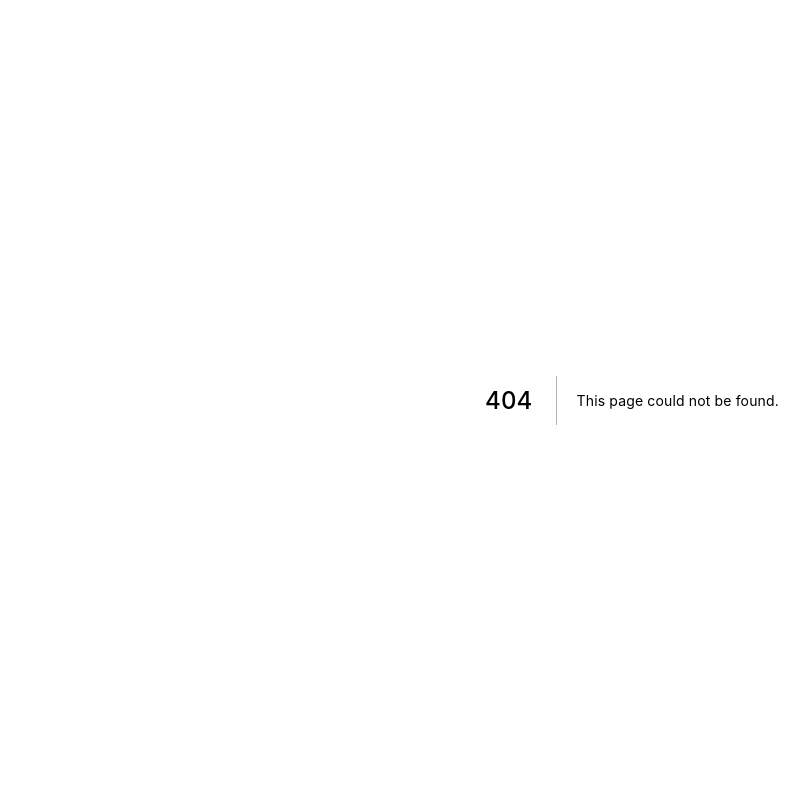
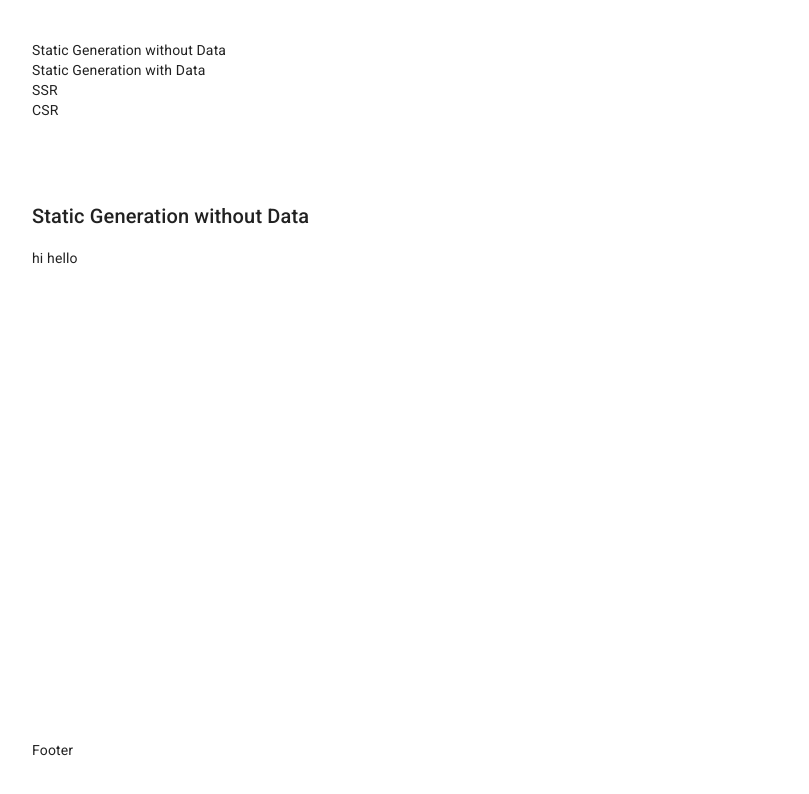
Before and after one commit to justinaus/lernanext, a Next.js app in the folder packages/pc/: page /staticGenerationWithoutData in a window 1280 px wide. Before the commit this address had no page. Shown: the top 794 px of the page, without its empty margins (8-817 px from the left). Built offline with nearby package versions, Linux system fonts and the light colour scheme.

Commit message:
Add nextjs pages

```diff
--- a/packages/pc/components/layout/Header/index.tsx
+++ b/packages/pc/components/layout/Header/index.tsx
@@ -6,23 +6,23 @@ export default function Header() {
     <header className="p-10">
       <ul>
         <li>
-          <Link href="/aaa">
-            <a>aaa</a>
+          <Link href="/staticGenerationWithoutData">
+            <a>Static Generation without Data</a>
           </Link>
         </li>
         <li>
-          <Link href="/bbb">
-            <a>bbb</a>
+          <Link href="/staticGenerationWithData">
+            <a>Static Generation with Data</a>
           </Link>
         </li>
         <li>
-          <Link href="/ccc">
-            <a>ccc</a>
+          <Link href="/ssr">
+            <a>SSR</a>
           </Link>
         </li>
         <li>
-          <Link href="/ddd">
-            <a>ddd</a>
+          <Link href="/csr">
+            <a>CSR</a>
           </Link>
         </li>
       </ul>
--- a/packages/pc/package.json
+++ b/packages/pc/package.json
@@ -11,12 +11,13 @@
     "build-storybook": "build-storybook"
   },
   "dependencies": {
-    "@justinaus/shared": "^1.0.1",
+    "@justinaus/shared": "^1.0.2",
     "@material-ui/core": "^4.12.3",
     "classnames": "^2.3.1",
     "next": "11.1.2",
     "react": "17.0.2",
-    "react-dom": "17.0.2"
+    "react-dom": "17.0.2",
+    "swr": "^1.0.1"
   },
   "devDependencies": {
     "@babel/core": "^7.15.5",
--- a/packages/pc/pages/_app.tsx
+++ b/packages/pc/pages/_app.tsx
@@ -4,6 +4,7 @@ import 'tailwindcss/tailwind.css';
 import { CssBaseline, ThemeProvider } from '@material-ui/core';
 import type { AppProps } from 'next/app';
 import React from 'react';
+import { SWRConfig } from 'swr';
 
 import { theme } from '../styles/theme';
 
@@ -17,7 +18,20 @@ function MyApp({ Component, pageProps }: AppProps) {
   return (
     <ThemeProvider theme={theme}>
       <CssBaseline />
-      <Component {...pageProps} />
+      <SWRConfig
+        value={{
+          onError: (error, key) => {
+            if (error.status !== 403 && error.status !== 404) {
+              // We can send the error to Sentry,
+              // or show a notification UI.
+              console.log(key);
+              console.error(error);
+            }
+          },
+        }}
+      >
+        <Component {...pageProps} />
+      </SWRConfig>
     </ThemeProvider>
   );
 }
--- /dev/null
+++ b/packages/pc/pages/csr/index.tsx
@@ -0,0 +1,33 @@
+import { http } from '@justinaus/shared';
+import { Typography } from '@material-ui/core';
+import Head from 'next/head';
+import React from 'react';
+import useSWR from 'swr';
+
+import Layout from '../../components/layout/Layout';
+
+const fetcher = (url: string) => http.get(url).then((res) => res.data);
+
+export default function Csr() {
+  const { data, error } = useSWR('/posts/1', fetcher);
+
+  return (
+    <Layout>
+      <Head>
+        <title>CSR</title>
+        <meta name="description" content="CSR" />
+      </Head>
+      <Typography variant="h6" className="mb-4">
+        CSR
+      </Typography>
+      {error ? (
+        <div>데이터를 정상적으로 불러오지 못했습니다.</div>
+      ) : (
+        <div>
+          <div>title: {data?.title}</div>
+          <div>body: {data?.body}</div>
+        </div>
+      )}
+    </Layout>
+  );
+}
--- /dev/null
+++ b/packages/pc/pages/ssr/index.tsx
@@ -0,0 +1,53 @@
+import { http, IPost } from '@justinaus/shared';
+import { Typography } from '@material-ui/core';
+import { GetServerSidePropsContext } from 'next';
+import Head from 'next/head';
+import React from 'react';
+
+import Layout from '../../components/layout/Layout';
+
+export async function getServerSideProps(context: GetServerSidePropsContext) {
+  let data;
+
+  try {
+    const response = await http.get('/posts/1');
+
+    // map data.
+
+    data = response?.data;
+  } catch (error) {
+    console.error(error);
+  }
+
+  return {
+    props: {
+      data: data || null,
+    },
+  };
+}
+
+interface Props {
+  data: IPost | null;
+}
+
+export default function Ssr({ data }: Props) {
+  return (
+    <Layout>
+      <Head>
+        <title>SSR</title>
+        <meta name="description" content="SSR" />
+      </Head>
+      <Typography variant="h6" className="mb-4">
+        SSR
+      </Typography>
+      {data ? (
+        <div>
+          <div>title: {data?.title}</div>
+          <div>body: {data?.body}</div>
+        </div>
+      ) : (
+        <div>데이터를 정상적으로 불러오지 못했습니다.</div>
+      )}
+    </Layout>
+  );
+}
--- /dev/null
+++ b/packages/pc/pages/staticGenerationWithData/index.tsx
@@ -0,0 +1,48 @@
+import { http, IPost } from '@justinaus/shared';
+import { Typography } from '@material-ui/core';
+import Head from 'next/head';
+import React from 'react';
+
+import Layout from '../../components/layout/Layout';
+
+export async function getStaticProps() {
+  // Get external data from the file system, API, DB, etc.
+
+  let data;
+
+  try {
+    const response = await http.get('/posts/1');
+
+    // map data.
+
+    data = response?.data;
+  } catch (error) {
+    console.error(error);
+  }
+
+  return {
+    props: {
+      data: data || null,
+    },
+  };
+}
+
+interface Props {
+  data: IPost | null;
+}
+
+export default function StaticGenerationWithData({ data }: Props) {
+  return (
+    <Layout>
+      <Head>
+        <title>Static Generation with Data</title>
+        <meta name="description" content="Static Generation with Data" />
+      </Head>
+      <Typography variant="h6" className="mb-4">
+        Static Generation with Data
+      </Typography>
+      <div>title: {data?.title}</div>
+      <div>body: {data?.body}</div>
+    </Layout>
+  );
+}
--- /dev/null
+++ b/packages/pc/pages/staticGenerationWithoutData/index.tsx
@@ -0,0 +1,20 @@
+import { Typography } from '@material-ui/core';
+import Head from 'next/head';
+import React from 'react';
+
+import Layout from '../../components/layout/Layout';
+
+export default function StaticGenerationWithoutData() {
+  return (
+    <Layout>
+      <Head>
+        <title>Static Generation without Data</title>
+        <meta name="description" content="Static Generation without Data" />
+      </Head>
+      <Typography variant="h6" className="mb-4">
+        Static Generation without Data
+      </Typography>
+      <div>hi hello</div>
+    </Layout>
+  );
+}
--- a/packages/shared/package.json
+++ b/packages/shared/package.json
@@ -1,6 +1,6 @@
 {
   "name": "@justinaus/shared",
-  "version": "1.0.1",
+  "version": "1.0.2",
   "author": "justinaus <justinaus2k@gmail.com>",
   "license": "ISC",
   "main": "build/index.js",
--- a/packages/shared/src/index.ts
+++ b/packages/shared/src/index.ts
@@ -1 +1,4 @@
+export * from './interfaces/photo.interface';
+export * from './interfaces/post.interface';
+export * from './utils/axios';
 export * from './utils/utils';
--- a/packages/shared/src/utils/axios.ts
+++ b/packages/shared/src/utils/axios.ts
@@ -1,6 +1,6 @@
 import axios from 'axios';
 
-const http = axios.create({
+export const http = axios.create({
   baseURL: `https://jsonplaceholder.typicode.com`,
   // headers: {
   //   Version: '1.0',
@@ -8,5 +8,3 @@ const http = axios.create({
   //   platform: 'PC',
   // },
 });
-
-export default http;
```
Also changed, not shown: 1 other file (tests, documents, lock files or other folders).
